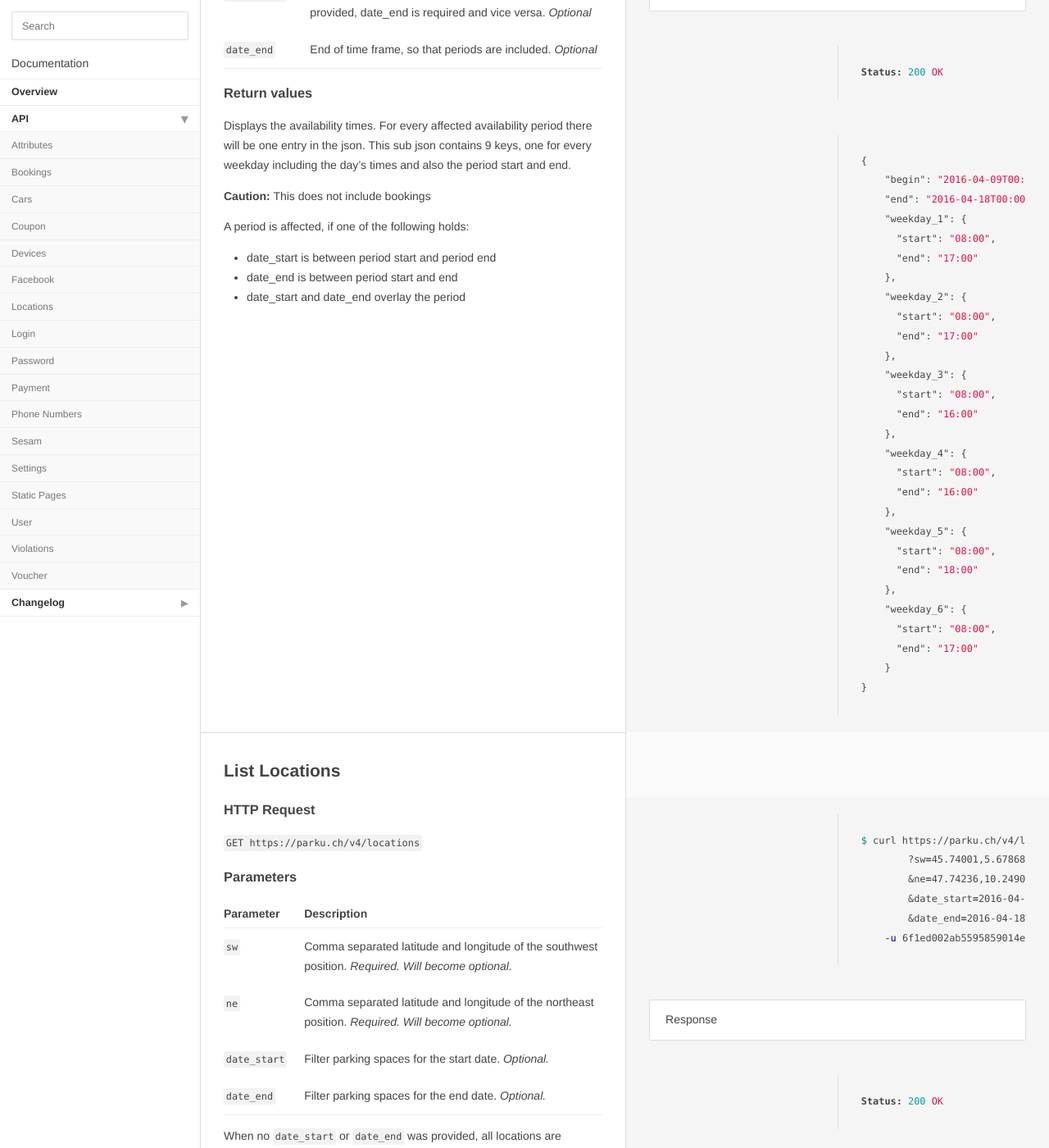
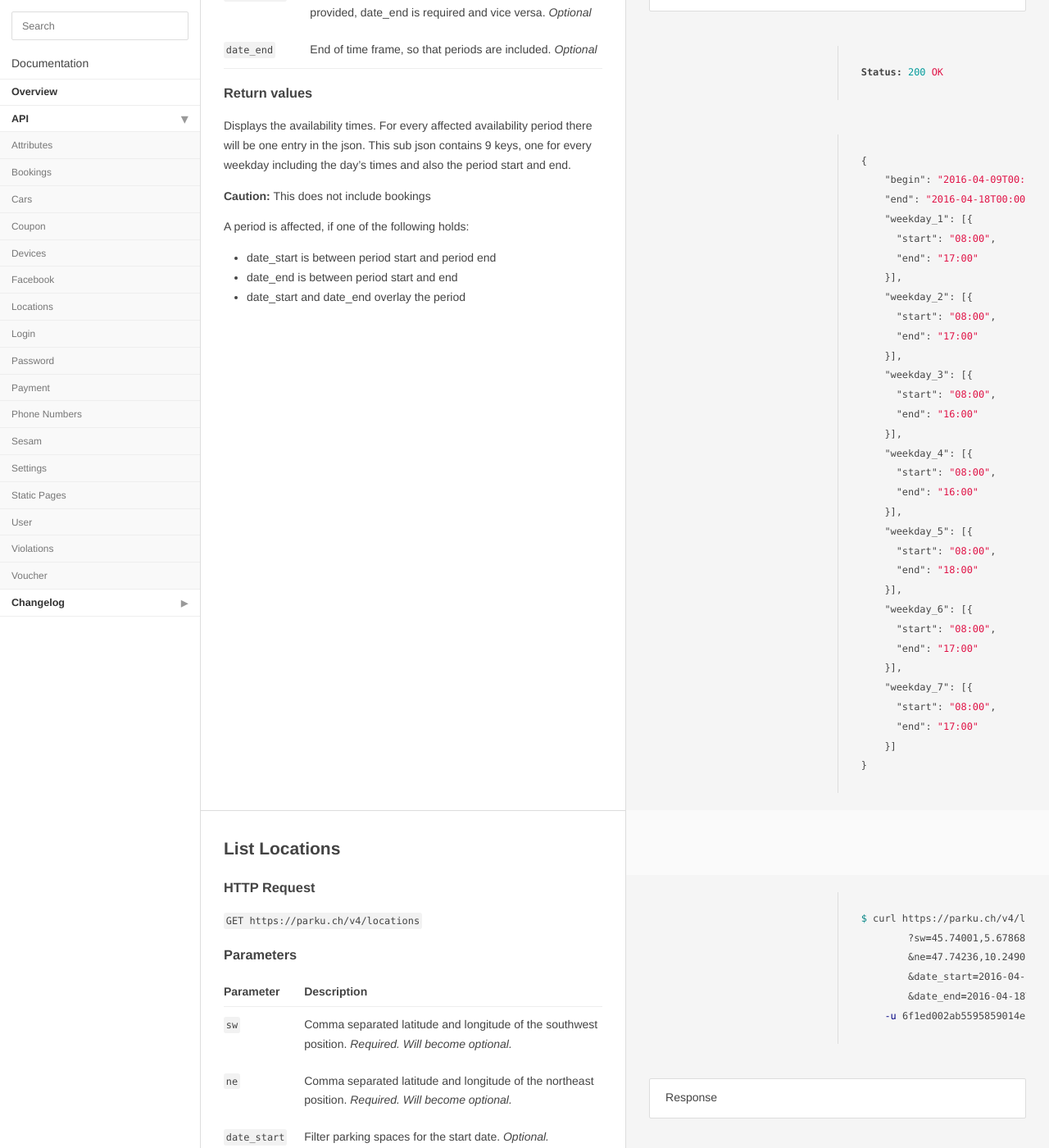
Before and after one commit to parku/docs, a Jekyll site: the page built from api/locations.md, in a window 1280 px wide and 1400 px high, scrolled down 1862 px. Shown: the whole window at 82% size. Built offline with Jekyll 4.4.1, drawn with Linux system fonts in a browser that asks for light colours; Markdown is read by kramdown in place of the engine named in the settings.

Commit message:
DEV-282 Forgot array brackets

````diff
--- a/api/locations.md
+++ b/api/locations.md
@@ -118,30 +118,34 @@ Status: 200 OK
 {
     "begin": "2016-04-09T00:00:00+02:00",
     "end": "2016-04-18T00:00:00+02:00",
-    "weekday_1": {
+    "weekday_1": [{
       "start": "08:00",
       "end": "17:00"
-    },
-    "weekday_2": {
+    }],
+    "weekday_2": [{
       "start": "08:00",
       "end": "17:00"
-    },
-    "weekday_3": {
+    }],
+    "weekday_3": [{
       "start": "08:00",
       "end": "16:00"
-    },
-    "weekday_4": {
+    }],
+    "weekday_4": [{
       "start": "08:00",
       "end": "16:00"
-    },
-    "weekday_5": {
+    }],
+    "weekday_5": [{
       "start": "08:00",
       "end": "18:00"
-    },
-    "weekday_6": {
+    }],
+    "weekday_6": [{
       "start": "08:00",
       "end": "17:00"
-    }
+    }],
+    "weekday_7": [{
+      "start": "08:00",
+      "end": "17:00"
+    }]
 }
 ```
 
````
